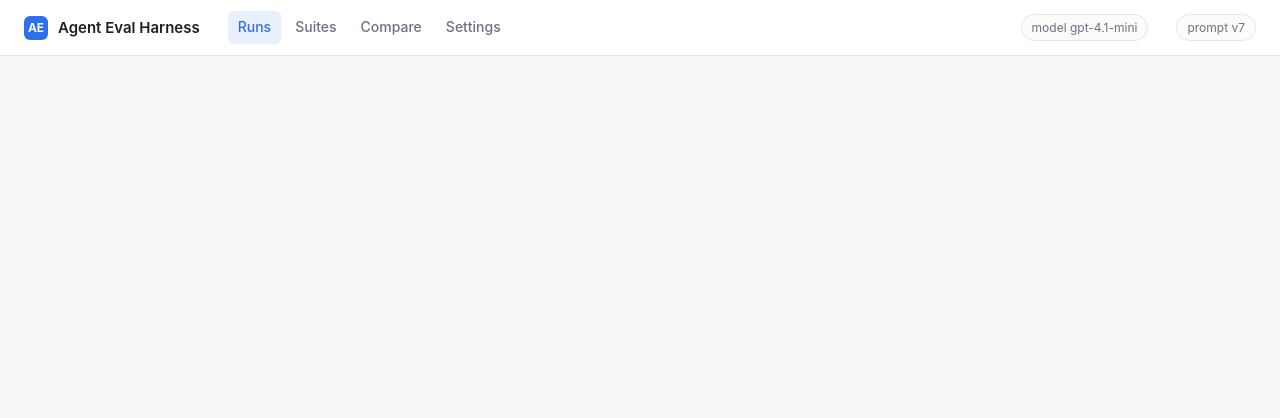
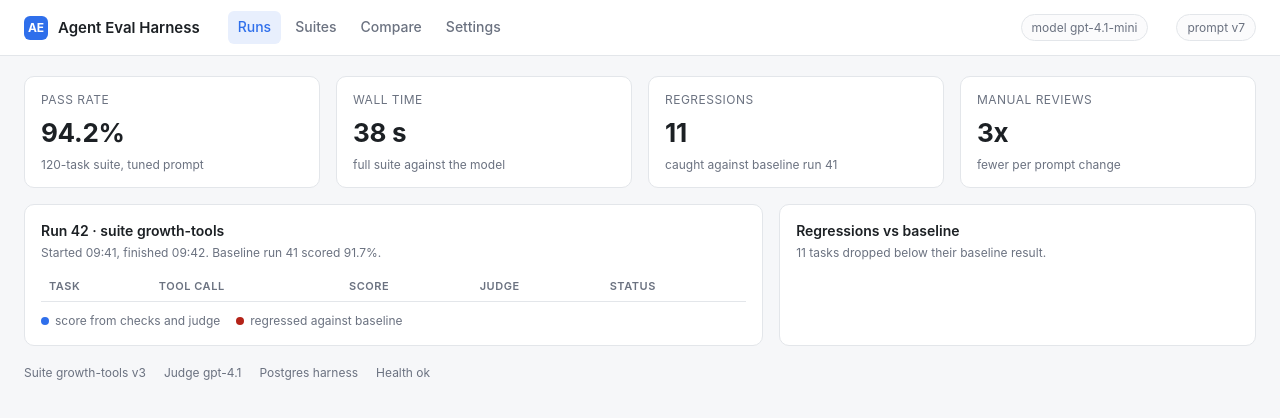
Before and after one commit to bugramatik/agent-eval-harness-2, a plain HTML site: page ui/index.html in a window 1280 px wide. Drawn offline with Linux system fonts and the light colour scheme.

Commit message:
Build out ui entry point

```diff
--- a/ui/index.html
+++ b/ui/index.html
@@ -108,3 +108,58 @@
   <span class="pill">model gpt-4.1-mini</span>
   <span class="pill">prompt v7</span>
 </header>
+
+<main>
+  <div class="row cards">
+    <div class="card">
+      <div class="label">Pass rate</div>
+      <div class="value">94.2%</div>
+      <div class="sub">120-task suite, tuned prompt</div>
+    </div>
+    <div class="card">
+      <div class="label">Wall time</div>
+      <div class="value">38 s</div>
+      <div class="sub">full suite against the model</div>
+    </div>
+    <div class="card">
+      <div class="label">Regressions</div>
+      <div class="value">11</div>
+      <div class="sub">caught against baseline run 41</div>
+    </div>
+    <div class="card">
+      <div class="label">Manual reviews</div>
+      <div class="value">3x</div>
+      <div class="sub">fewer per prompt change</div>
+    </div>
+  </div>
+
+  <div class="row split">
+    <section class="panel">
+      <h2>Run 42 &middot; suite growth-tools</h2>
+      <div class="hint">Started 09:41, finished 09:42. Baseline run 41 scored 91.7%.</div>
+      <table>
+        <thead>
+          <tr><th>Task</th><th>Tool call</th><th>Score</th><th>Judge</th><th>Status</th></tr>
+        </thead>
+        <tbody id="results"></tbody>
+      </table>
+      <div class="legend">
+        <span><span class="dot" style="background:var(--accent)"></span>score from checks and judge</span>
+        <span><span class="dot" style="background:var(--fail)"></span>regressed against baseline</span>
+      </div>
+    </section>
+
+    <section class="panel">
+      <h2>Regressions vs baseline</h2>
+      <div class="hint">11 tasks dropped below their baseline result.</div>
+      <div class="regress" id="regress"></div>
+    </section>
+  </div>
+
+  <footer>
+    <span>Suite growth-tools v3</span>
+    <span>Judge gpt-4.1</span>
+    <span>Postgres harness</span>
+    <span>Health ok</span>
+  </footer>
+</main>
```
